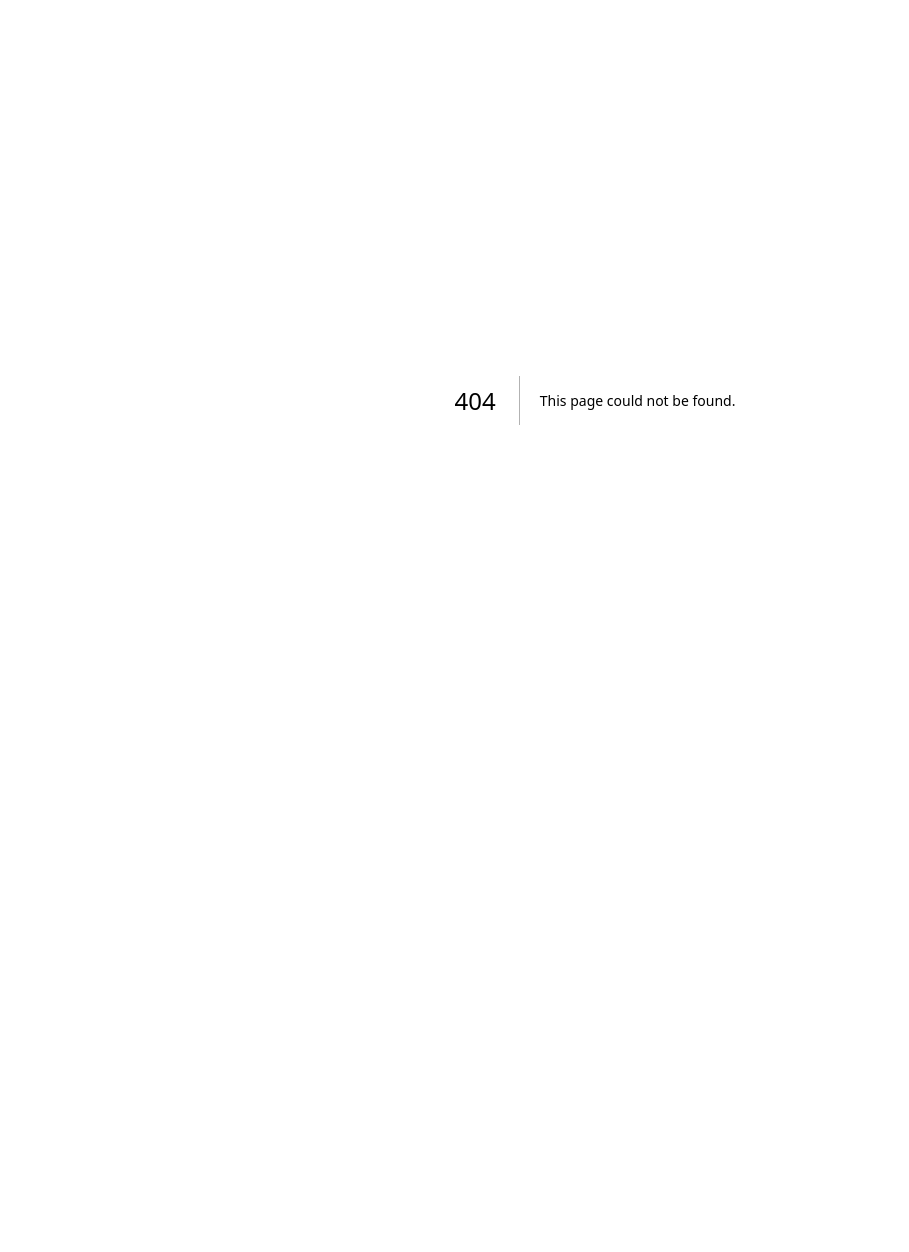
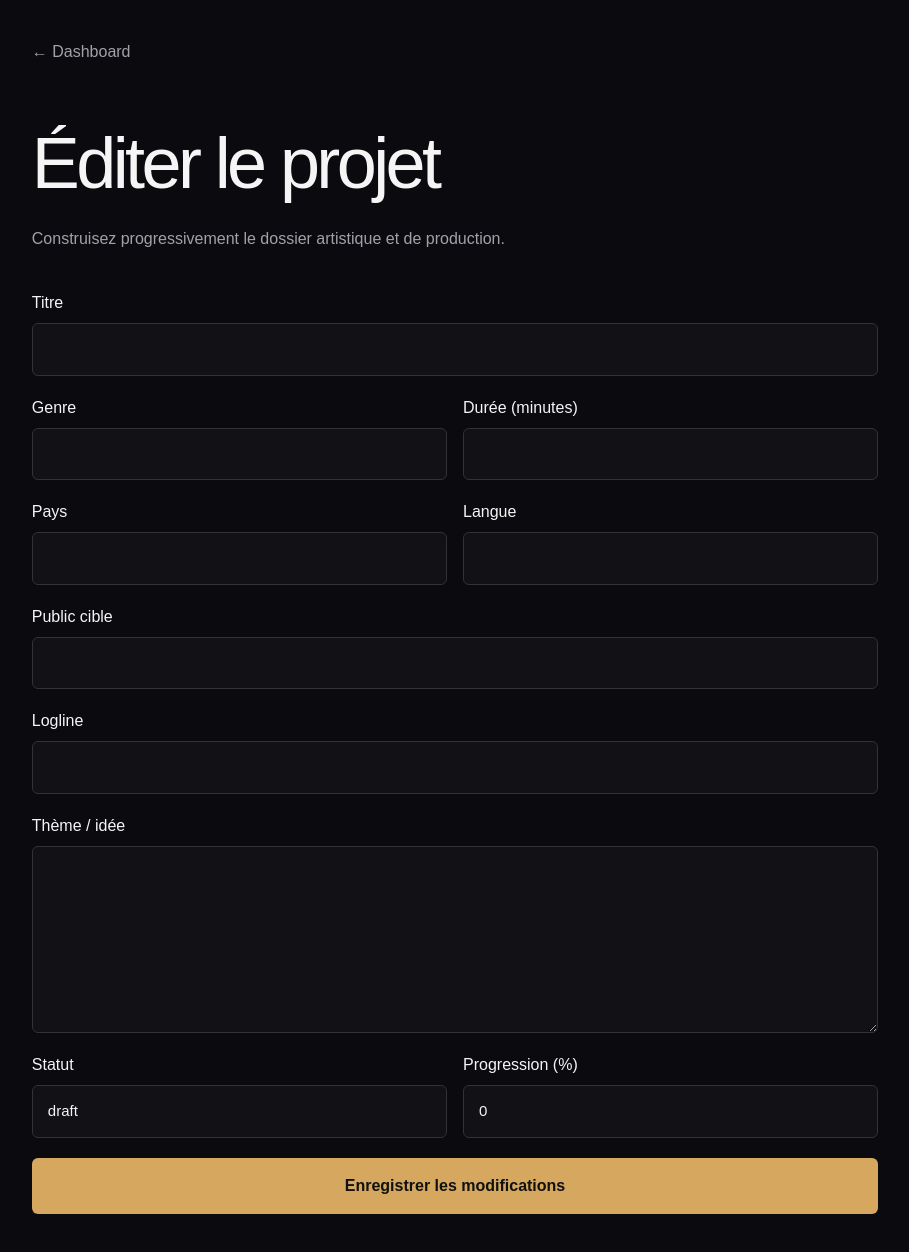
Before and after one commit to HerveNG/Saas-cine, a Next.js app: page /projects/1/edit in a window 1280 px wide. Before the commit this address had no page. Shown: the whole page, without its empty margins (45-954 px from the left). Before the commit the page ends 800 px from the top, so only its background shows below. Built offline with nearby package versions, Linux system fonts and the light colour scheme; no server answers.

Commit message:
feat(projects): add project editor

```diff
--- /dev/null
+++ b/app/projects/[id]/edit/page.tsx
@@ -0,0 +1,44 @@
+"use client";
+
+import { FormEvent, useState } from "react";
+
+export default function ProjectEditor({ params }: { params: Promise<{ id: string }> }) {
+  const [id, setId] = useState("");
+  const [form, setForm] = useState({ title: "", genre: "", duration_minutes: "", country: "", language: "", theme: "", target_audience: "", logline: "", status: "draft", progress: "0" });
+  const [loading, setLoading] = useState(false);
+  const [message, setMessage] = useState("");
+
+  useState(() => { params.then(({ id }) => { setId(id); fetch(`/api/projects/${id}`).then(async r => { if (r.ok) setForm(await r.json()); }); }); });
+
+  function change(name: string, value: string) { setForm((current) => ({ ...current, [name]: value })); }
+
+  async function submit(event: FormEvent) {
+    event.preventDefault(); setLoading(true); setMessage("");
+    const response = await fetch(`/api/projects/${id}`, { method: "PATCH", headers: { "Content-Type": "application/json" }, body: JSON.stringify({ ...form, duration_minutes: form.duration_minutes ? Number(form.duration_minutes) : null, progress: Number(form.progress) }) });
+    const result = await response.json();
+    setLoading(false); setMessage(response.ok ? "Projet enregistré." : result.error || "Erreur d’enregistrement.");
+  }
+
+  return <main style={{ minHeight: "100vh", padding: "40px 6vw", maxWidth: 1000 }}>
+    <a href="/dashboard" style={{ color: "#a1a1aa" }}>← Dashboard</a>
+    <h1 style={{ fontSize: "clamp(2.5rem, 6vw, 4.5rem)", letterSpacing: "-0.05em", margin: "45px 0 10px" }}>Éditer le projet</h1>
+    <p style={{ color: "#a1a1aa" }}>Construisez progressivement le dossier artistique et de production.</p>
+    <form onSubmit={submit} style={{ display: "grid", gap: 20, marginTop: 40 }}>
+      <Field label="Titre" name="title" value={form.title} change={change} required />
+      <div style={two}><Field label="Genre" name="genre" value={form.genre} change={change} /><Field label="Durée (minutes)" name="duration_minutes" type="number" value={form.duration_minutes} change={change} /></div>
+      <div style={two}><Field label="Pays" name="country" value={form.country} change={change} /><Field label="Langue" name="language" value={form.language} change={change} /></div>
+      <Field label="Public cible" name="target_audience" value={form.target_audience} change={change} />
+      <Field label="Logline" name="logline" value={form.logline} change={change} />
+      <Area label="Thème / idée" name="theme" value={form.theme} change={change} />
+      <div style={two}><Field label="Statut" name="status" value={form.status} change={change} /><Field label="Progression (%)" name="progress" type="number" value={form.progress} change={change} /></div>
+      {message && <p style={{ color: message === "Projet enregistré." ? "#86efac" : "#fca5a5" }}>{message}</p>}
+      <button disabled={loading} style={button}>{loading ? "Enregistrement…" : "Enregistrer les modifications"}</button>
+    </form>
+  </main>;
+}
+
+function Field({ label, name, value, change, type = "text", required = false }: any) { return <label style={{ display: "grid", gap: 8 }}><span>{label}</span><input required={required} type={type} value={value} onChange={(e) => change(name, e.target.value)} style={input} /></label>; }
+function Area({ label, name, value, change }: any) { return <label style={{ display: "grid", gap: 8 }}><span>{label}</span><textarea rows={7} value={value} onChange={(e) => change(name, e.target.value)} style={{ ...input, resize: "vertical" }} /></label>; }
+const input = { width: "100%", padding: "14px 15px", borderRadius: 6, border: "1px solid #333", background: "#111116", color: "#f5f5f5", fontSize: 15 };
+const two = { display: "grid", gridTemplateColumns: "1fr 1fr", gap: 16 };
+const button = { background: "#d6a85f", color: "#111", border: 0, padding: "16px 22px", borderRadius: 6, fontWeight: 700, cursor: "pointer" };
```
